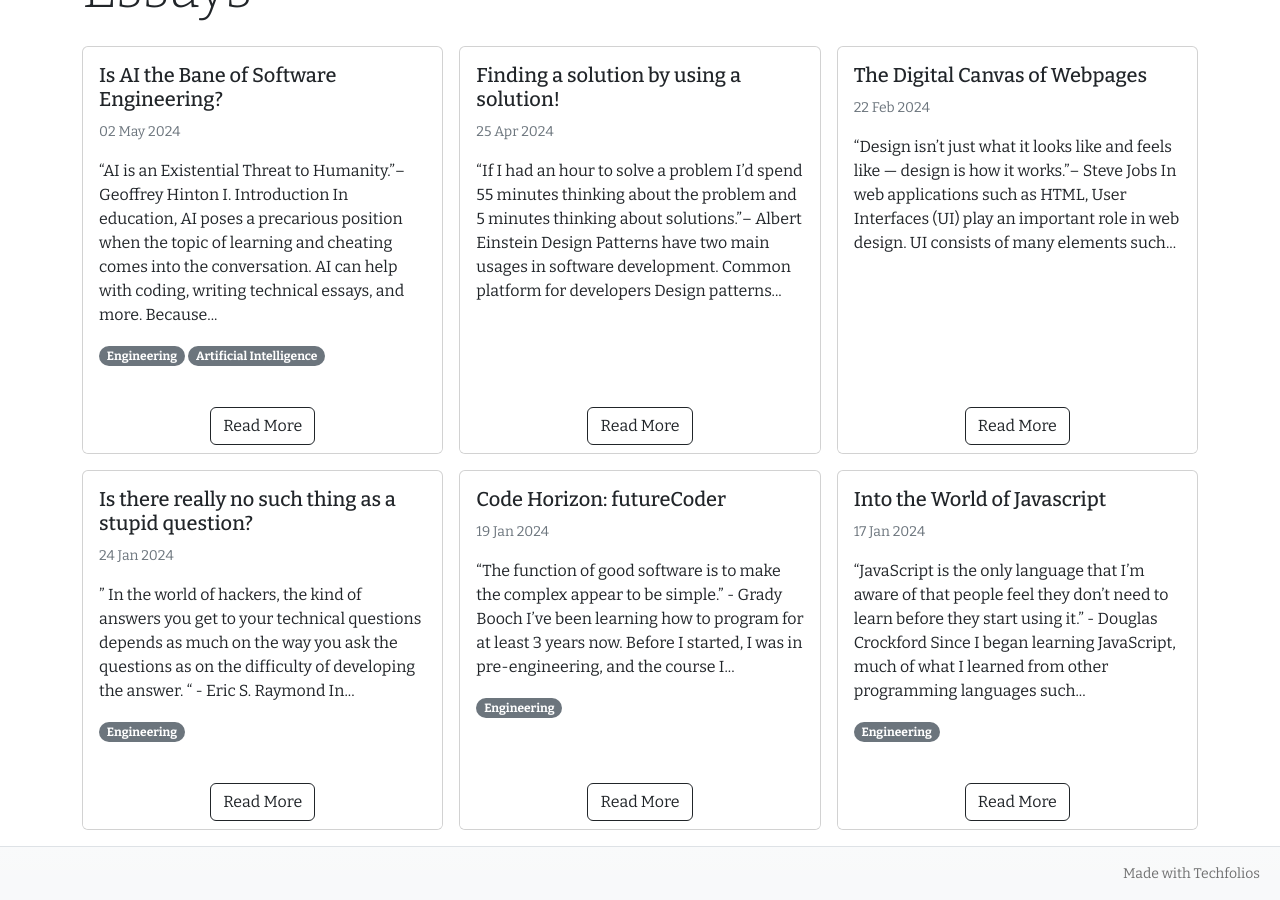
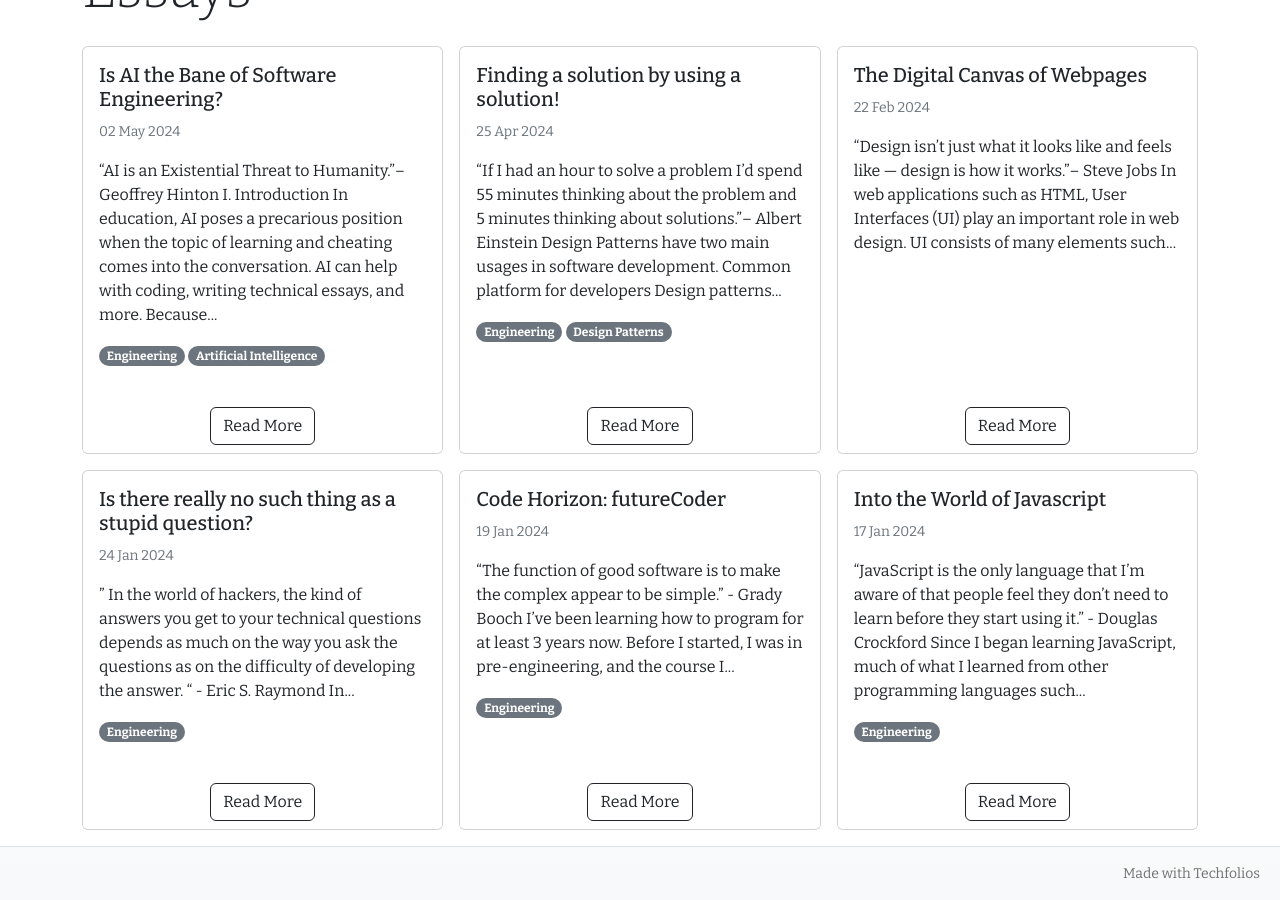
Before and after one commit to dport2469/roycenainoa, a Jekyll site: the page built from index.html, in a window 1280 px wide and 900 px high, scrolled down 1438 px. Built offline with Jekyll 4.4.1, drawn with Linux system fonts in a browser that asks for light colours.

Commit message:
Update finding-a-solution-by-using-a-solution.md

```diff
--- a/essays/finding-a-solution-by-using-a-solution.md
+++ b/essays/finding-a-solution-by-using-a-solution.md
@@ -5,6 +5,9 @@ title: "Finding a solution by using a solution!"
 # All dates must be YYYY-MM-DD format!
 date: 2024-04-25
 published: true
+labels:
+  - Engineering
+  - Design Patterns
 ---
 
 *"If I had an hour to solve a problem I'd spend 55 minutes thinking about the problem and 5 minutes thinking about solutions."*– Albert Einstein
```
